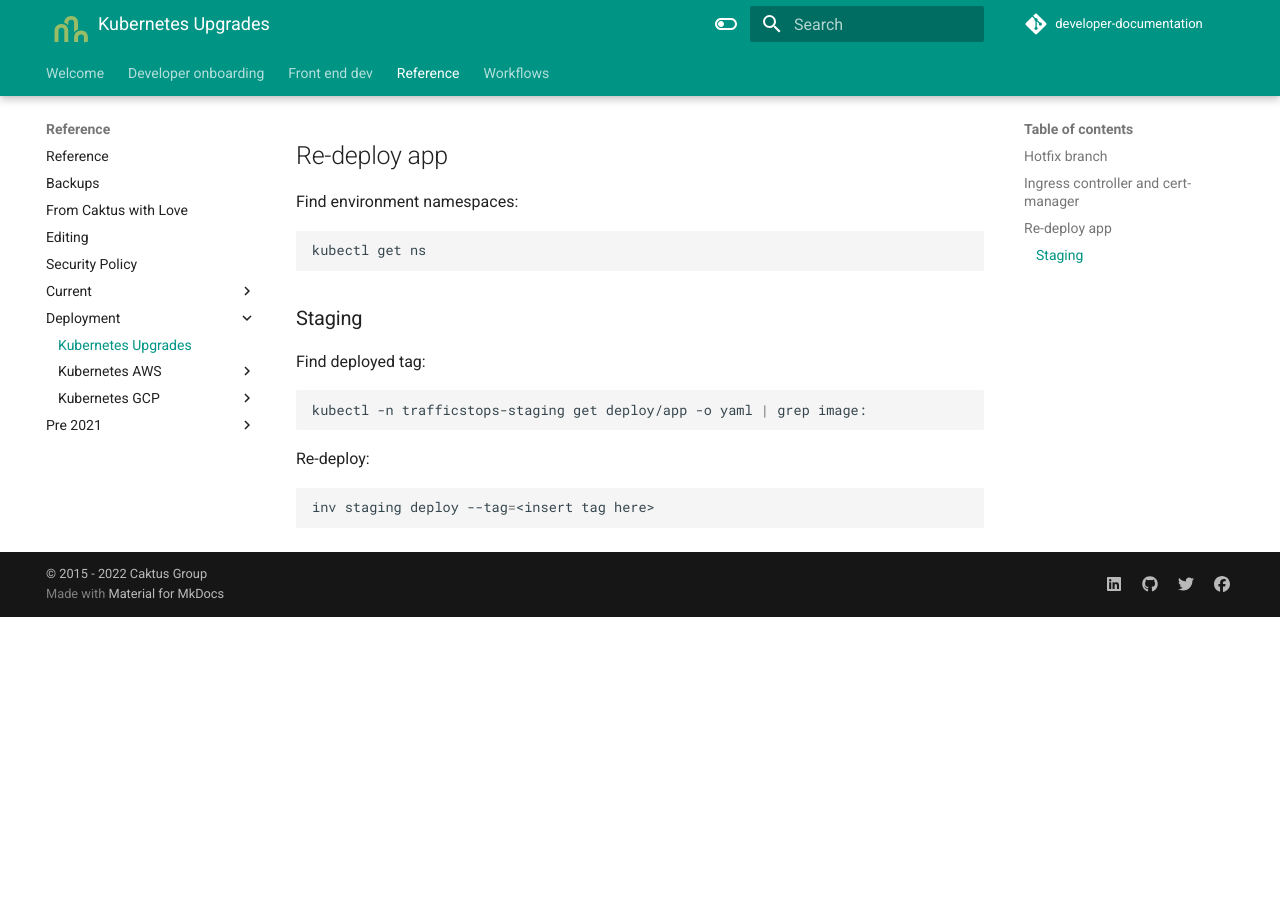
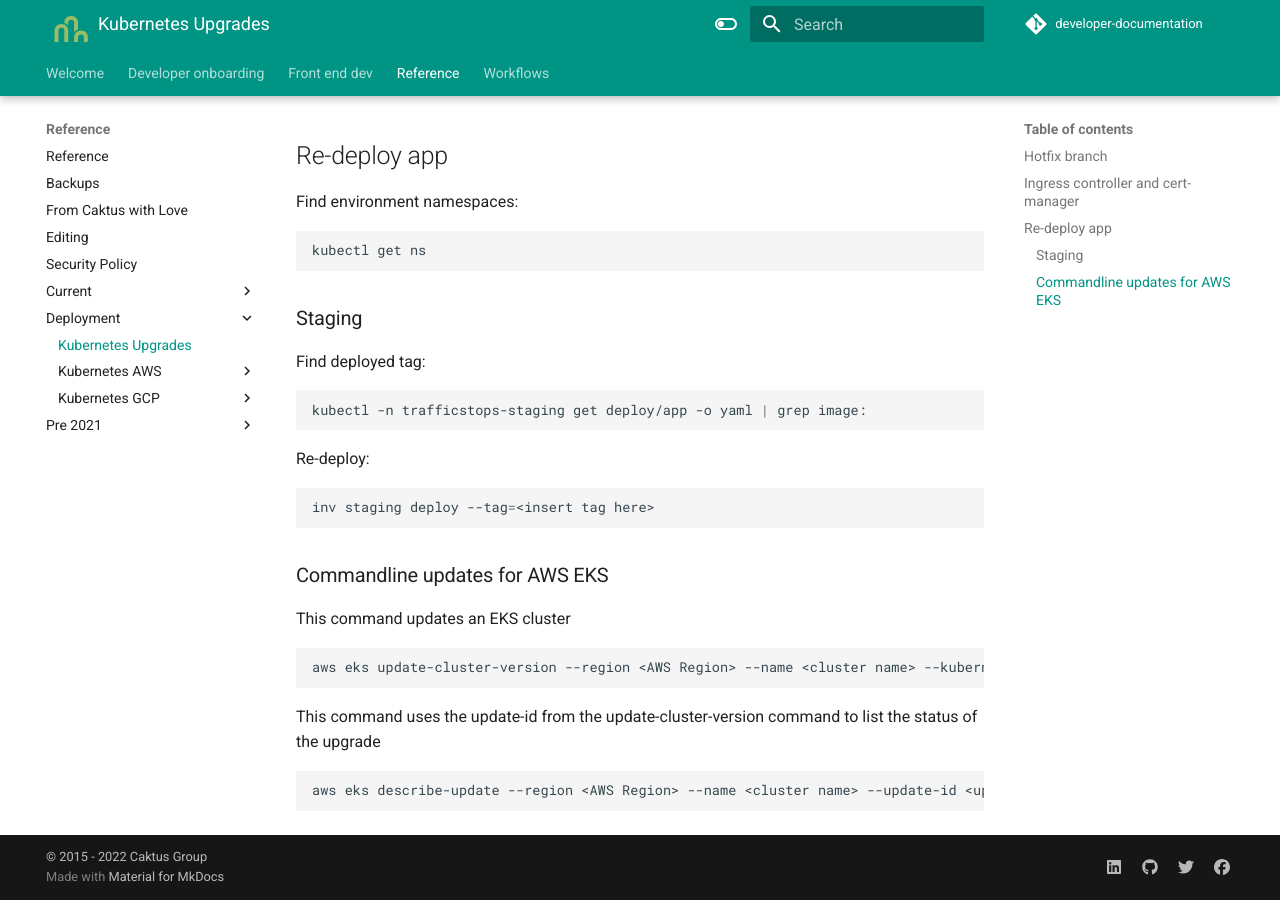
Before and after one commit to caktus/guidebook, an MkDocs documentation site: the page built from docs/reference/deployment/upgrades.md, in a window 1280 px wide and 900 px high, scrolled down 508 px. Built offline with MkDocs 1.6.1 and Material for MkDocs 9.7.7, drawn with Linux system fonts in a browser that asks for light colours; comment, search, counter and statistics services are not loaded; before the commit the page ends 1125 px from its top, so only the background shows below that.

Commit message:
Command line AWS EKS instructions

````diff
--- a/docs/reference/deployment/upgrades.md
+++ b/docs/reference/deployment/upgrades.md
@@ -37,3 +37,14 @@
 ```sh
 inv staging deploy --tag=<insert tag here>
 ```
+
+### Commandline updates for AWS EKS
+This command updates an EKS cluster
+```sh
+aws eks update-cluster-version --region <AWS Region> --name <cluster name> --kubernetes-version <K8s version to update to>
+```
+
+This command uses the update-id from the update-cluster-version command to list the status of the upgrade
+```sh
+aws eks describe-update --region <AWS Region> --name <cluster name> --update-id <update-ID from update command>  | grep "status"
+```
````
